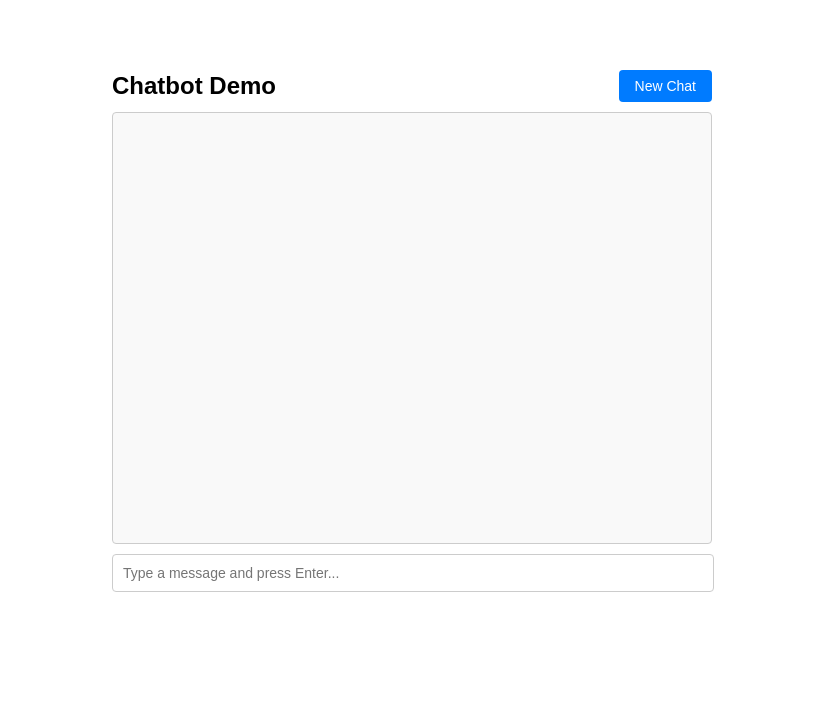
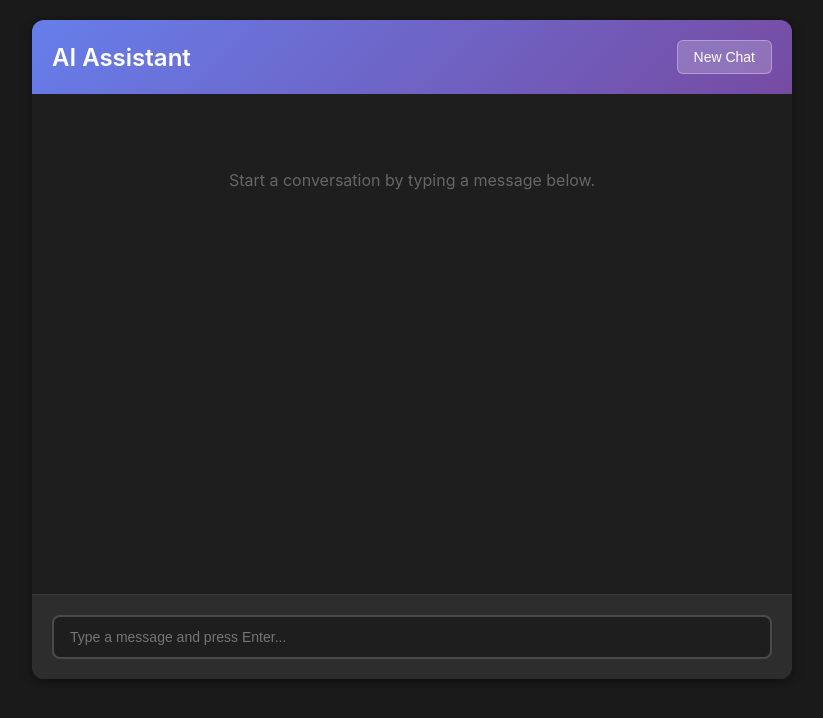
Before and after one commit to FelipeMonsalvo/PrincetonHackathon2025, a FastAPI app: page / in a window 1280 px wide. Shown: the top 718 px of the page, without its empty margins (228-1051 px from the left). Run offline with FastAPI, Linux system fonts and the light colour scheme.

Commit message:
Styling fixes and error handling

```diff
--- a/llm_backend/main.py
+++ b/llm_backend/main.py
@@ -20,9 +20,13 @@ app.mount("/static", StaticFiles(directory="static"), name="static")
 templates = Jinja2Templates(directory="templates")
 
 # Initialize OpenAI client
-client = OpenAI(api_key=os.getenv("OPENAI_API_KEY"))
+OPENAI_API_KEY = os.getenv("OPENAI_API_KEY")
+if not OPENAI_API_KEY:
+    raise ValueError("OPENAI_API_KEY environment variable is required")
 
-# Load system prompt from XML
+client = OpenAI(api_key=OPENAI_API_KEY)
+
+# Load system prompt
 def load_system_prompt():
     """Load system prompt from XML file."""
     path = os.path.join(os.path.dirname(__file__), "prompts", "system_prompt.xml")
@@ -34,7 +38,7 @@ def load_system_prompt():
 
 SYSTEM_PROMPT = load_system_prompt()
 
-# In-memory conversation storage (per session)
+# In-memory conversation storage
 conversations = {}
 
 # Pydantic models for request/response validation
@@ -60,14 +64,6 @@ async def new_chat():
 
 @app.post("/chat", response_model=ChatResponse)
 async def chat_endpoint(chat: ChatMessage):
-    """
-    Handle AI chat with per-session conversation memory and MCP tool support.
-
-    This endpoint:
-    1. Gets MCP tools and makes them available to the AI
-    2. Allows the AI to call MCP tools during conversation
-    3. Executes tool calls and continues the conversation with results
-    """
     # Create or get existing session
     session_id = chat.session_id or str(uuid.uuid4())
     if session_id not in conversations:
@@ -90,56 +86,74 @@ async def chat_endpoint(chat: ChatMessage):
     max_iterations = 5
     iteration = 0
 
-    while iteration < max_iterations:
-        iteration += 1
+    try:
+        while iteration < max_iterations:
+            iteration += 1
 
-        # Call OpenAI API with tools available
-        # If mcp_tools is empty, OpenAI won't use function calling
-        response = client.chat.completions.create(
-            model="gpt-4o-mini",
-            messages=messages,
-            tools=mcp_tools if mcp_tools else None,  # Pass tools to OpenAI
-            tool_choice="auto" if mcp_tools else None,  # Let AI decide when to use tools
-            max_tokens=500,
-        )
+            # Call OpenAI API with tools available
+            try:
+                response = client.chat.completions.create(
+                    model="gpt-4o-mini",
+                    messages=messages,
+                    tools=mcp_tools if mcp_tools else None,
+                    tool_choice="auto" if mcp_tools else None,  # Let AI decide when to use tools
+                    max_tokens=500,
+                )
+            except Exception as e:
+                error_msg = f"OpenAI API error: {str(e)}"
+                conversations[session_id].append({"role": "assistant", "content": error_msg})
+                return ChatResponse(reply=error_msg, session_id=session_id)
 
-        response_message = response.choices[0].message
+            response_message = response.choices[0].message
 
-        # Add assistant's response to messages (needed for conversation flow)
-        messages.append(response_message)
+            # Add assistant's response to messages ( conversation flow)
+            messages.append(response_message)
 
-        # Check if the AI wants to call a tool
-        if response_message.tool_calls:
-            # AI wants to call one or more tools
-            # Execute each tool call
-            for tool_call in response_message.tool_calls:
-                tool_name = tool_call.function.name
-                # Parse the arguments (OpenAI sends them as JSON string)
-                tool_args = json.loads(tool_call.function.arguments)
+            # Check if the AI wants to call a tool
+            if response_message.tool_calls:
+                for tool_call in response_message.tool_calls:
+                    tool_name = tool_call.function.name
+                    try:
+                        tool_args = json.loads(tool_call.function.arguments)
+                    except json.JSONDecodeError as e:
+                        tool_result = f"Error parsing tool arguments: {str(e)}"
+                        messages.append({
+                            "role": "tool",
+                            "tool_call_id": tool_call.id,
+                            "name": tool_name,
+                            "content": tool_result
+                        })
+                        continue
 
-                # Execute the MCP tool
-                tool_result = await execute_mcp_tool(tool_name, tool_args)
+                    # Execute the MCP tool
+                    tool_result = await execute_mcp_tool(tool_name, tool_args)
 
-                # Add tool result to messages so AI can use it
-                # OpenAI expects this format for tool results
-                messages.append({
-                    "role": "tool",
-                    "tool_call_id": tool_call.id,
-                    "name": tool_name,
-                    "content": tool_result
-                })
+                    # Add tool result to messages so AI can use it
+                    messages.append({
+                        "role": "tool",
+                        "tool_call_id": tool_call.id,
+                        "name": tool_name,
+                        "content": tool_result
+                    })
 
-            # Continue the loop - AI will get the tool results and respond
-            continue
+                # Continue the loop
+                continue
+            else:
+                # No tool calls
+                ai_reply = response_message.content
+
+                # Save assistant message to conversation history
+                conversations[session_id].append({"role": "assistant", "content": ai_reply})
+
+                return ChatResponse(reply=ai_reply, session_id=session_id)
+
+        # If we hit max iterations, raise an error
+        raise Exception("MAX_ITERATIONS")
+
+    except Exception as e:
+        if str(e) == "MAX_ITERATIONS":
+            error_msg = "ERROR: MAX ITERATIONS REACHED"
         else:
-            # No tool calls - we have the final AI response
-            ai_reply = response_message.content
-
-            # Save assistant message to conversation history
-            conversations[session_id].append({"role": "assistant", "content": ai_reply})
-
-            return ChatResponse(reply=ai_reply, session_id=session_id)
-
-    ai_reply = messages[-1].get("content", "I apologize, but I encountered an issue processing your request.")
-    conversations[session_id].append({"role": "assistant", "content": ai_reply})
-    return ChatResponse(reply=ai_reply, session_id=session_id)
+            error_msg = f"An unexpected error occurred: {str(e)}"
+        conversations[session_id].append({"role": "assistant", "content": error_msg})
+        return ChatResponse(reply=error_msg, session_id=session_id)
--- a/llm_backend/static/script.js
+++ b/llm_backend/static/script.js
@@ -15,7 +15,57 @@ function setSessionId(sessionId) {
 function newChat() {
   currentSessionId = null;
   const chatDiv = document.getElementById("chat");
-  chatDiv.innerHTML = "<p><i>New conversation started</i></p>";
+  chatDiv.innerHTML = '<div class="empty-state"><p>Start a conversation by typing a message below.</p></div>';
+}
+
+function addMessage(content, type = 'assistant') {
+  const chatDiv = document.getElementById("chat");
+
+  // Remove empty state if present
+  const emptyState = chatDiv.querySelector('.empty-state');
+  if (emptyState) {
+    emptyState.remove();
+  }
+
+  const messageDiv = document.createElement("div");
+  messageDiv.className = `message message-${type}`;
+
+  const label = type === 'user' ? 'You' : type === 'error' ? 'Error' : 'AI';
+  messageDiv.innerHTML = `
+    <div class="message-label">${label}</div>
+    <div>${content}</div>
+  `;
+
+  chatDiv.appendChild(messageDiv);
+  chatDiv.scrollTop = chatDiv.scrollHeight;
+
+  return messageDiv;
+}
+
+function showLoading() {
+  const chatDiv = document.getElementById("chat");
+  const emptyState = chatDiv.querySelector('.empty-state');
+  if (emptyState) {
+    emptyState.remove();
+  }
+
+  const loadingDiv = document.createElement("div");
+  loadingDiv.className = "loading";
+  loadingDiv.id = "loading-indicator";
+  loadingDiv.innerHTML = `
+    <div class="spinner"></div>
+    <span>AI is thinking...</span>
+  `;
+
+  chatDiv.appendChild(loadingDiv);
+  chatDiv.scrollTop = chatDiv.scrollHeight;
+}
+
+function hideLoading() {
+  const loadingDiv = document.getElementById("loading-indicator");
+  if (loadingDiv) {
+    loadingDiv.remove();
+  }
 }
 
 async function sendOnEnter(event) {
@@ -24,10 +74,12 @@ async function sendOnEnter(event) {
     const msg = input.value.trim();
     if (!msg) return;
 
-    const chatDiv = document.getElementById("chat");
-    chatDiv.innerHTML += `<p><b>You:</b> ${msg}</p>`;
+    addMessage(msg, 'user');
     input.value = "";
-    input.disabled = true; // Disable input while waiting for response
+    input.disabled = true;
+
+    // Show loading indicator
+    showLoading();
 
     try {
       const sessionId = getSessionId();
@@ -40,19 +92,32 @@ async function sendOnEnter(event) {
         })
       });
 
+      hideLoading();
+
+      if (!res.ok) {
+        const errorData = await res.json().catch(() => ({ error: `HTTP ${res.status}: ${res.statusText}` }));
+        addMessage(errorData.error || 'An error occurred', 'error');
+        return;
+      }
+
       const data = await res.json();
-      chatDiv.innerHTML += `<p><b>AI:</b> ${data.reply}</p>`;
-      chatDiv.scrollTop = chatDiv.scrollHeight;
+
+      if (data.reply && data.reply.toLowerCase().includes('error')) {
+        addMessage(data.reply, 'error');
+      } else {
+        addMessage(data.reply || 'No response received', 'assistant');
+      }
 
       // Update session ID if it was created by backend
       if (data.session_id) {
         setSessionId(data.session_id);
       }
     } catch (err) {
-      chatDiv.innerHTML += `<p><b>Error:</b> ${err.message}</p>`;
+      hideLoading();
+      addMessage(`Network error: ${err.message}. Please check your connection and try again.`, 'error');
     } finally {
-      input.disabled = false; // Re-enable input
-      input.focus(); // Focus back on input
+      input.disabled = false;
+      input.focus();
     }
   }
 }
--- /dev/null
+++ b/llm_backend/static/style.css
@@ -0,0 +1,157 @@
+* {
+  box-sizing: border-box;
+}
+
+body {
+  font-family: -apple-system, BlinkMacSystemFont, 'Segoe UI', Roboto, Oxygen, Ubuntu, Cantarell, sans-serif;
+  max-width: 800px;
+  margin: 0 auto;
+  padding: 20px;
+  background-color: #1a1a1a;
+  color: #e0e0e0;
+}
+
+.container {
+  background: #2d2d2d;
+  border-radius: 12px;
+  box-shadow: 0 2px 10px rgba(0,0,0,0.5);
+  overflow: hidden;
+}
+
+.header {
+  display: flex;
+  justify-content: space-between;
+  align-items: center;
+  padding: 20px;
+  background: linear-gradient(135deg, #667eea 0%, #764ba2 100%);
+  color: white;
+}
+
+h2 {
+  margin: 0;
+  font-size: 24px;
+  font-weight: 600;
+}
+
+#newChatBtn {
+  padding: 8px 16px;
+  background-color: rgba(255,255,255,0.2);
+  color: white;
+  border: 1px solid rgba(255,255,255,0.3);
+  border-radius: 6px;
+  cursor: pointer;
+  font-size: 14px;
+  transition: background-color 0.2s;
+}
+
+#newChatBtn:hover {
+  background-color: rgba(255,255,255,0.3);
+}
+
+#chat {
+  padding: 20px;
+  height: 500px;
+  overflow-y: auto;
+  background-color: #1e1e1e;
+}
+
+.message {
+  margin: 15px 0;
+  padding: 12px 16px;
+  border-radius: 8px;
+  animation: fadeIn 0.3s;
+}
+
+@keyframes fadeIn {
+  from { opacity: 0; transform: translateY(10px); }
+  to { opacity: 1; transform: translateY(0); }
+}
+
+.message-user {
+  background-color: #667eea;
+  color: white;
+  margin-left: 20%;
+  text-align: right;
+}
+
+.message-assistant {
+  background-color: #3a3a3a;
+  border: 1px solid #4a4a4a;
+  color: #e0e0e0;
+  margin-right: 20%;
+}
+
+.message-error {
+  background-color: #4a1f1f;
+  border: 1px solid #6a2f2f;
+  color: #ff6b6b;
+  margin-right: 20%;
+}
+
+.message-label {
+  font-weight: 600;
+  font-size: 12px;
+  text-transform: uppercase;
+  opacity: 0.8;
+  margin-bottom: 4px;
+}
+
+.loading {
+  display: flex;
+  align-items: center;
+  gap: 8px;
+  padding: 12px 16px;
+  background-color: #3a3a3a;
+  border: 1px solid #4a4a4a;
+  border-radius: 8px;
+  margin: 15px 0;
+  margin-right: 20%;
+  color: #e0e0e0;
+}
+
+.spinner {
+  width: 16px;
+  height: 16px;
+  border: 2px solid #4a4a4a;
+  border-top-color: #667eea;
+  border-radius: 50%;
+  animation: spin 0.8s linear infinite;
+}
+
+@keyframes spin {
+  to { transform: rotate(360deg); }
+}
+
+.input-container {
+  padding: 20px;
+  background: #2d2d2d;
+  border-top: 1px solid #3a3a3a;
+}
+
+#input {
+  width: 100%;
+  padding: 12px 16px;
+  border: 2px solid #4a4a4a;
+  border-radius: 8px;
+  font-size: 14px;
+  background-color: #1e1e1e;
+  color: #e0e0e0;
+  transition: border-color 0.2s;
+}
+
+#input:focus {
+  outline: none;
+  border-color: #667eea;
+}
+
+#input:disabled {
+  background-color: #2a2a2a;
+  cursor: not-allowed;
+  opacity: 0.6;
+}
+
+.empty-state {
+  text-align: center;
+  color: #666;
+  padding: 40px 20px;
+}
--- a/llm_backend/templates/index.html
+++ b/llm_backend/templates/index.html
@@ -1,72 +1,24 @@
 <!DOCTYPE html>
 <html>
   <head>
-    <title>Chatbot</title>
-    <style>
-      body {
-        font-family: sans-serif;
-        width: 600px;
-        margin: 50px auto;
-        padding: 20px;
-      }
-      .header {
-        display: flex;
-        justify-content: space-between;
-        align-items: center;
-        margin-bottom: 10px;
-      }
-      h2 {
-        margin: 0;
-      }
-      #newChatBtn {
-        padding: 8px 16px;
-        background-color: #007bff;
-        color: white;
-        border: none;
-        border-radius: 4px;
-        cursor: pointer;
-        font-size: 14px;
-      }
-      #newChatBtn:hover {
-        background-color: #0056b3;
-      }
-      #chat {
-        border: 1px solid #ccc;
-        padding: 15px;
-        height: 400px;
-        overflow-y: scroll;
-        background-color: #f9f9f9;
-        border-radius: 4px;
-        margin-bottom: 10px;
-      }
-      #chat p {
-        margin: 10px 0;
-        padding: 8px;
-        border-radius: 4px;
-      }
-      #chat p b {
-        color: #333;
-      }
-      #input {
-        width: calc(100% - 20px);
-        padding: 10px;
-        border: 1px solid #ccc;
-        border-radius: 4px;
-        font-size: 14px;
-      }
-      #input:disabled {
-        background-color: #f0f0f0;
-        cursor: not-allowed;
-      }
-    </style>
+    <title>AI File Assistant</title>
+    <link rel="stylesheet" href="{{ url_for('static', path='style.css') }}">
   </head>
   <body>
-    <div class="header">
-      <h2>Chatbot Demo</h2>
-      <button id="newChatBtn" onclick="newChat()">New Chat</button>
+    <div class="container">
+      <div class="header">
+        <h2>AI Assistant</h2>
+        <button id="newChatBtn" onclick="newChat()">New Chat</button>
+      </div>
+      <div id="chat">
+        <div class="empty-state">
+          <p>Start a conversation by typing a message below.</p>
+        </div>
+      </div>
+      <div class="input-container">
+        <input id="input" placeholder="Type a message and press Enter..." onkeydown="sendOnEnter(event)" />
+      </div>
     </div>
-    <div id="chat"></div>
-    <input id="input" placeholder="Type a message and press Enter..." onkeydown="sendOnEnter(event)" />
     <script src="{{ url_for('static', path='script.js') }}"></script>
   </body>
 </html>
```
Also changed, not shown: llm_backend/mcp_client.py (+12 -26 lines).
